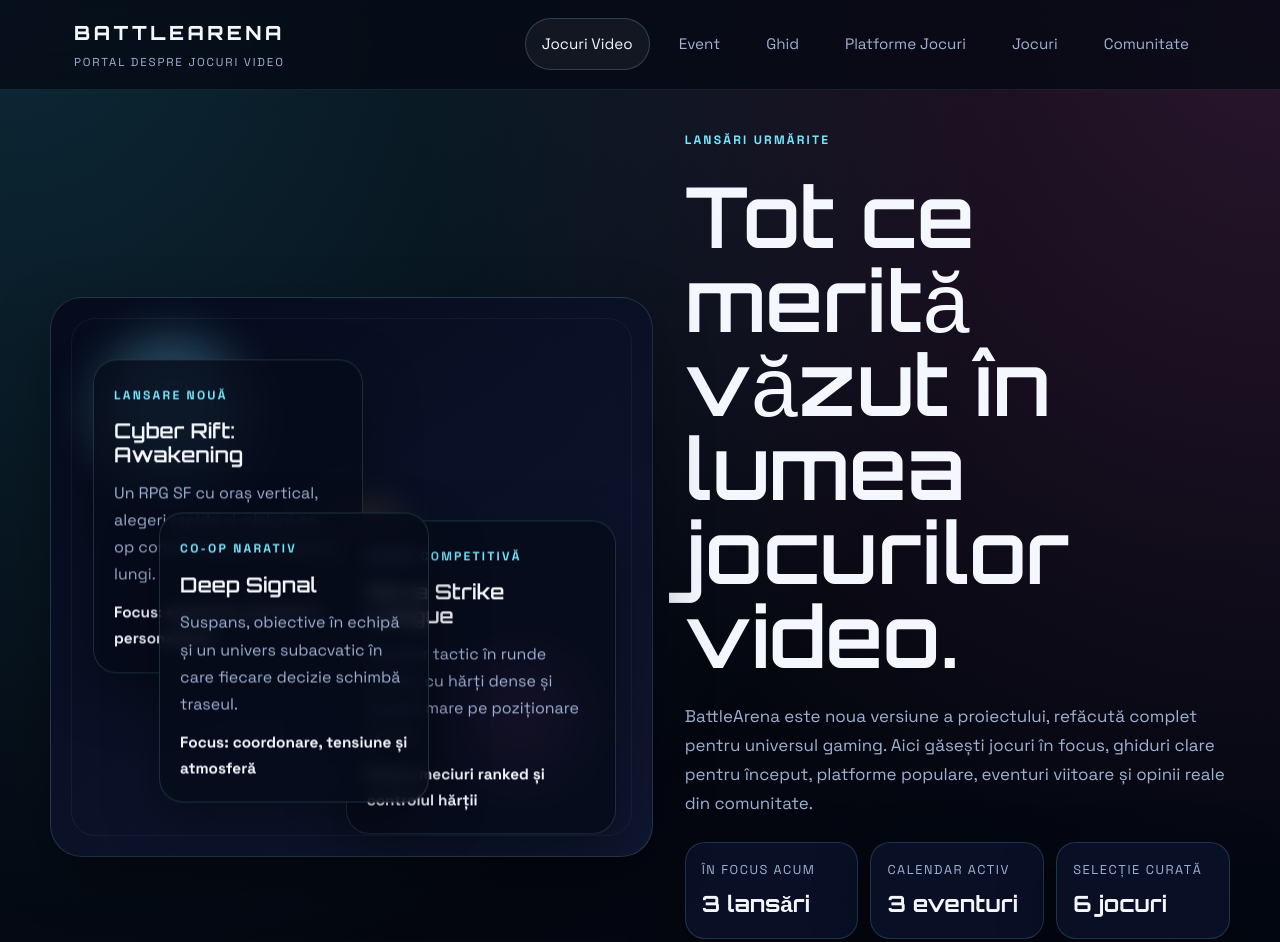
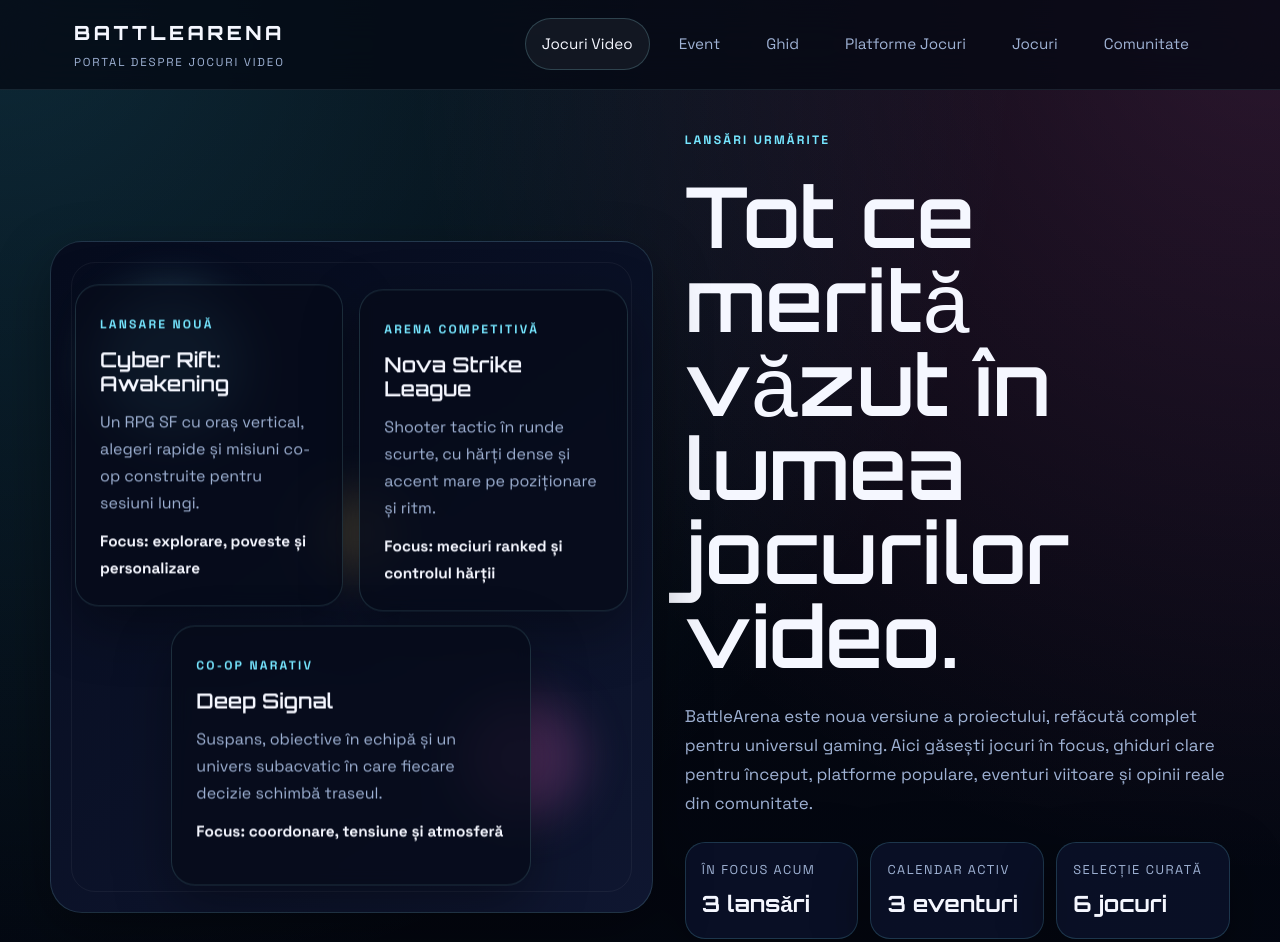
Before and after one commit to rapancristian/random-atestat-30minutes-vibe-coding, a website: page index.html in a window 1280 px wide. Shown: the top 942 px of the page. Drawn offline with Linux system fonts and the light colour scheme.

Commit message:
feat: added atestat and fixed overlapping on index page

```diff
--- a/index.html
+++ b/index.html
@@ -33,27 +33,27 @@
 		<main class="relative z-10">
 			<section class="overflow-hidden px-4 pb-12 pt-10 lg:px-6">
 				<div class="mx-auto grid max-w-[1180px] gap-8 lg:min-h-[calc(100vh-120px)] lg:grid-cols-[1.05fr_0.95fr] lg:items-center">
-					<div class="relative grid gap-4 overflow-hidden rounded-[32px] border border-cyan-200/15 bg-[linear-gradient(145deg,rgba(6,12,29,0.98),rgba(16,24,51,0.92))] p-4 shadow-panel md:min-h-[560px] md:p-0">
+					<div class="relative grid gap-4 overflow-hidden rounded-[32px] border border-cyan-200/15 bg-[linear-gradient(145deg,rgba(6,12,29,0.98),rgba(16,24,51,0.92))] p-4 shadow-panel md:grid-cols-2 md:p-6 md:pt-12">
 						<div class="absolute inset-5 hidden rounded-[24px] border border-white/5 md:block"></div>
 						<div class="absolute left-[8%] top-[9%] hidden h-36 w-36 rounded-full bg-[rgba(118,230,255,0.32)] blur-xl md:block md:animate-[float_7.6s_ease-in-out_infinite]"></div>
 						<div class="absolute bottom-[14%] right-[12%] hidden h-[120px] w-[120px] rounded-full bg-[rgba(255,111,216,0.24)] blur-xl md:block md:animate-[float_7.6s_ease-in-out_infinite] md:[animation-delay:-2.4s]"></div>
 						<div class="absolute left-[44%] top-[38%] hidden h-[84px] w-[84px] rounded-full bg-[rgba(255,209,102,0.22)] blur-xl md:block md:animate-[float_7.6s_ease-in-out_infinite] md:[animation-delay:-4.2s]"></div>
 
-						<article class="rounded-[24px] border border-cyan-200/15 bg-[rgba(7,12,26,0.82)] p-5 shadow-panel backdrop-blur md:absolute md:left-[7%] md:top-[12%] md:w-[45%] md:max-w-[270px] md:animate-[float_6.6s_ease-in-out_infinite]">
+						<article class="relative z-10 rounded-[24px] border border-cyan-200/15 bg-[rgba(7,12,26,0.82)] p-5 shadow-panel backdrop-blur md:min-h-[300px] md:p-6 md:animate-[float_6.6s_ease-in-out_infinite]">
 							<small class="inline-block text-[0.76rem] font-bold uppercase tracking-[0.18em] text-brand-accent">Lansare nouă</small>
 							<h3 class="mt-3 font-display text-[1.3rem] leading-[1.15]">Cyber Rift: Awakening</h3>
 							<p class="mt-3 text-brand-muted">Un RPG SF cu oraș vertical, alegeri rapide și misiuni co-op construite pentru sesiuni lungi.</p>
 							<strong class="mt-3 block text-[0.96rem]">Focus: explorare, poveste și personalizare</strong>
 						</article>
 
-						<article class="rounded-[24px] border border-cyan-200/15 bg-[rgba(7,12,26,0.82)] p-5 shadow-panel backdrop-blur md:absolute md:right-[6%] md:top-[40%] md:w-[45%] md:max-w-[270px] md:animate-[float_7.2s_ease-in-out_infinite] md:[animation-delay:-1.6s]">
+						<article class="relative z-10 rounded-[24px] border border-cyan-200/15 bg-[rgba(7,12,26,0.82)] p-5 shadow-panel backdrop-blur md:min-h-[300px] md:p-6 md:animate-[float_7.2s_ease-in-out_infinite] md:[animation-delay:-1.6s]">
 							<small class="inline-block text-[0.76rem] font-bold uppercase tracking-[0.18em] text-brand-accent">Arena competitivă</small>
 							<h3 class="mt-3 font-display text-[1.3rem] leading-[1.15]">Nova Strike League</h3>
 							<p class="mt-3 text-brand-muted">Shooter tactic în runde scurte, cu hărți dense și accent mare pe poziționare și ritm.</p>
 							<strong class="mt-3 block text-[0.96rem]">Focus: meciuri ranked și controlul hărții</strong>
 						</article>
 
-						<article class="rounded-[24px] border border-cyan-200/15 bg-[rgba(7,12,26,0.82)] p-5 shadow-panel backdrop-blur md:absolute md:bottom-[9%] md:left-[18%] md:w-[45%] md:max-w-[270px] md:animate-[float_6.9s_ease-in-out_infinite] md:[animation-delay:-3s]">
+						<article class="relative z-10 rounded-[24px] border border-cyan-200/15 bg-[rgba(7,12,26,0.82)] p-5 shadow-panel backdrop-blur md:col-span-2 md:mx-auto md:min-h-[260px] md:max-w-[360px] md:p-6 md:animate-[float_6.9s_ease-in-out_infinite] md:[animation-delay:-3s]">
 							<small class="inline-block text-[0.76rem] font-bold uppercase tracking-[0.18em] text-brand-accent">Co-op narativ</small>
 							<h3 class="mt-3 font-display text-[1.3rem] leading-[1.15]">Deep Signal</h3>
 							<p class="mt-3 text-brand-muted">Suspans, obiective în echipă și un univers subacvatic în care fiecare decizie schimbă traseul.</p>
```
Also changed, not shown: banner-liceu.png (added), tailwind.css, 1 other file.
